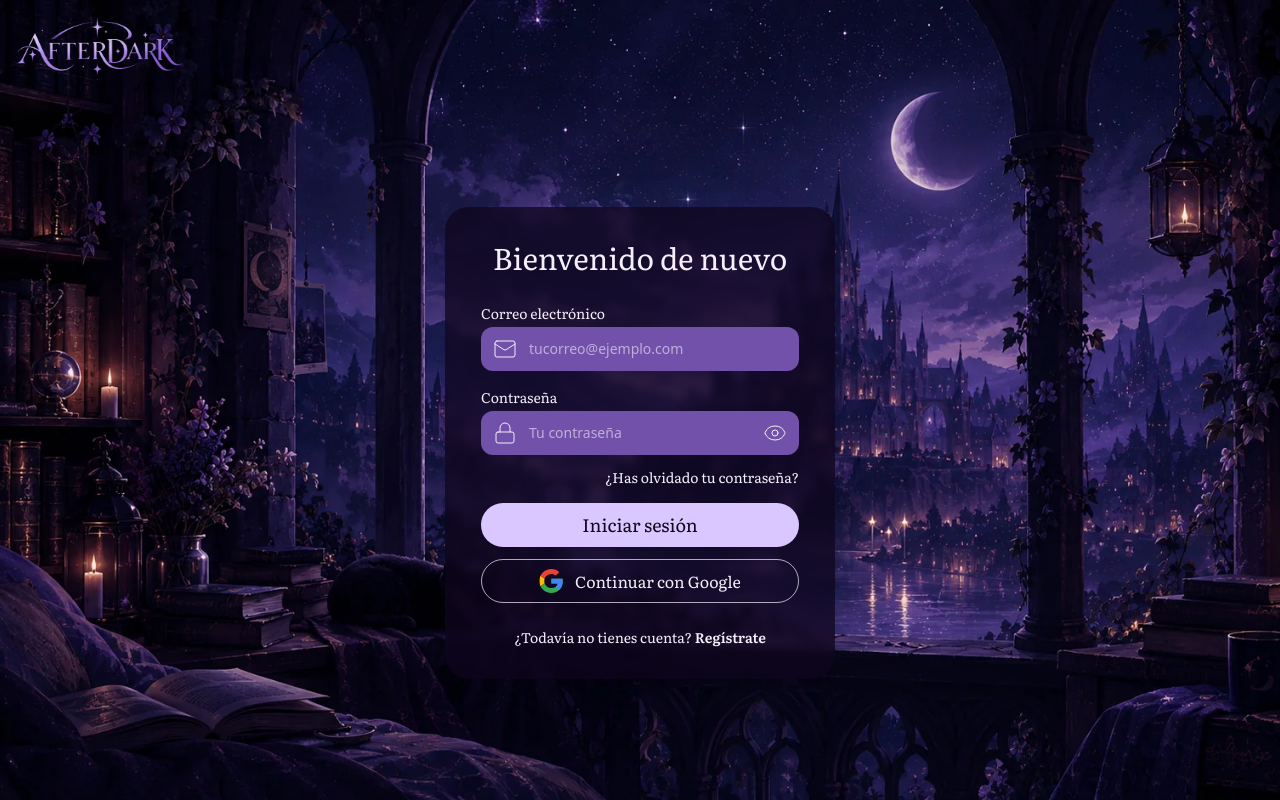
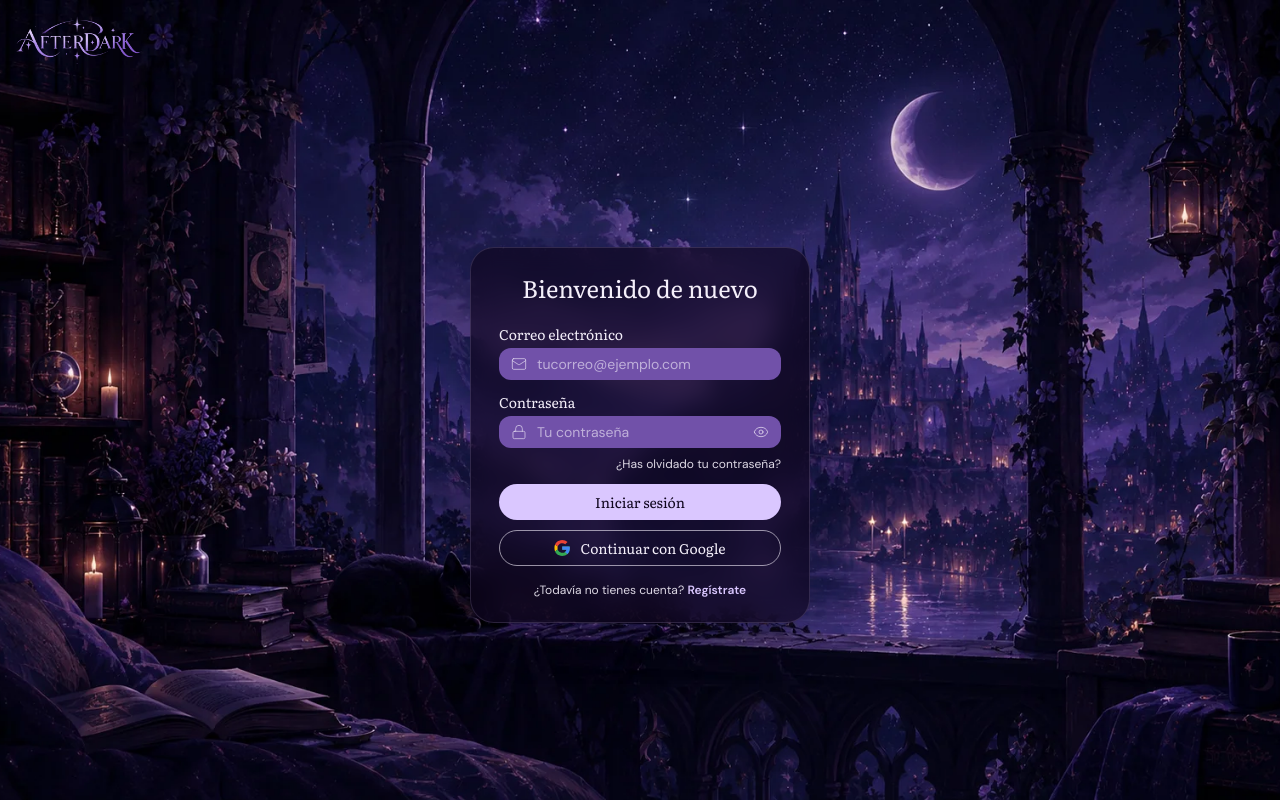
Before and after one commit to angelagc92/afterdark, a plain HTML site: page pages/login.html in a window 1280 px wide. Drawn offline with nearby package versions, Linux system fonts and the light colour scheme.

Commit message:
Login y registro actualizados

```diff
--- a/pages/login.html
+++ b/pages/login.html
@@ -1,16 +1,27 @@
+
 <!doctype html>
-<html lang="es"">
+<html lang="es">
+
 <head>
     <meta charset="UTF-8">
     <meta name="viewport" content="width=device-width, initial-scale=1">
+
     <title>Iniciar sesión | Afterdark</title>
 
+    <!-- Tailwind -->
     <script src="https://cdn.tailwindcss.com"></script>
 
+    <!-- Tipografías -->
     <link rel="preconnect" href="https://fonts.googleapis.com">
     <link rel="preconnect" href="https://fonts.gstatic.com" crossorigin>
-        <link href="https://fonts.googleapis.com/css2?family=Literata:wght@400;500;600&display=swap" rel="stylesheet">
 
+    <link href="https://fonts.googleapis.com/css2?family=Literata:wght@400;500;600&display=swap"
+        rel="stylesheet">
+
+    <link href="https://fonts.googleapis.com/css2?family=DM+Sans:wght@400;500;600;700&display=swap"
+        rel="stylesheet">
+
+    <!-- Configuración Tailwind -->
     <script>
         tailwind.config = {
             theme: {
@@ -22,7 +33,8 @@
                         luna: '#F4EFFA'
                     },
                     fontFamily: {
-                            serif: ['Literata', 'Georgia', 'serif']
+                        serif: ['Literata', 'Georgia', 'serif'],
+                        sans: ['DM Sans', 'sans-serif']
                     }
                 }
             }
@@ -33,90 +45,151 @@
 </head>
 
 <body
-        class="relative flex min-h-screen flex-col overflow-x-hidden bg-noche bg-[url('../assets/img/bg.webp')] bg-cover bg-[position:50%_30%] px-4 font-serif text-luna">
+    class="relative flex min-h-screen flex-col overflow-hidden bg-noche bg-[url('../assets/img/bg.webp')] bg-cover bg-fixed bg-center px-4 font-serif text-luna">
 
-        <!-- Cabecera: espacio reservado para el logo -->
+
+
+    <!-- CABECERA -->
     <header class="relative z-10 w-full shrink-0 pt-3 sm:pt-4">
+
         <a href="../index.html" class="inline-block">
-                <img src="../assets/img/logo.png" alt="Afterdark" class="h-14 w-auto sm:h-16">
+            <img
+                src="../assets/img/logo.png"
+                alt="Afterdark"
+                class="h-10 w-auto sm:h-12">
         </a>
+
     </header>
 
-        <!-- Contenido principal -->
-        <main class="relative z-10 flex w-full flex-1 items-center justify-center py-3">
 
-            <!-- Tarjeta de inicio de sesión -->
+    <!-- CONTENIDO PRINCIPAL -->
+    <main class="relative z-10 flex min-h-0 w-full flex-1 items-center justify-center py-3">
+
+        <!-- TARJETA DE INICIO DE SESIÓN -->
         <section
-                class="my-auto w-full max-w-[390px] rounded-3xl bg-noche/75 px-7 py-7 backdrop-blur-sm sm:px-9 sm:py-8">
+            class="my-auto w-full max-w-[340px] rounded-3xl border border-lila/15 bg-noche/65 px-6 py-5 shadow-2xl shadow-black/20 backdrop-blur-md sm:px-7 sm:py-6">
 
-                <h1 class="mb-7 text-center text-2xl sm:text-3xl text-luna">
+            <h1 class="mb-5 text-center text-xl text-luna sm:text-2xl">
                 Bienvenido de nuevo
             </h1>
 
+
             <form action="#" method="post" class="flex flex-col">
 
-                    <!-- Correo electrónico -->
-                    <label for="email" class="mb-1 text-sm text-luna">
+                <!-- CORREO ELECTRÓNICO -->
+                <label for="email" class="mb-1 text-xs text-luna sm:text-sm">
                     Correo electrónico
                 </label>
 
-                    <div class="mb-4 flex items-center gap-3 rounded-xl bg-violeta px-3 py-2.5">
-                        <img src="../assets/icons/mail.svg" alt="" class="h-6 w-6 shrink-0 ">
+                <div
+                    class="mb-3 flex h-8 items-center gap-2.5 rounded-xl bg-violeta px-3 transition-all duration-300 focus-within:ring-1 focus-within:ring-lila/60">
 
-                        <input id="email" name="email" type="email" placeholder="tucorreo@ejemplo.com"
-                            autocomplete="email" required
-                            class="w-full min-w-0 bg-transparent font-sans text-sm text-luna outline-none placeholder:text-luna/60">
+                    <img
+                        src="../assets/icons/mail.svg"
+                        alt=""
+                        class="h-4 w-4 shrink-0 opacity-90">
+
+                    <input
+                        id="email"
+                        name="email"
+                        type="email"
+                        placeholder="tucorreo@ejemplo.com"
+                        autocomplete="email"
+                        required
+                        class="w-full min-w-0 bg-transparent font-sans text-xs text-luna outline-none placeholder:text-luna/60 sm:text-sm">
+
                 </div>
 
-                    <!-- Contraseña -->
-                    <label for="password" class="mb-1 text-sm text-luna">
+
+                <!-- CONTRASEÑA -->
+                <label for="password" class="mb-1 text-xs text-luna sm:text-sm">
                     Contraseña
                 </label>
 
-                    <div class="flex items-center gap-3 rounded-xl bg-violeta px-3 py-2.5">
-                        <img src="../assets/icons/lock.svg" alt="" class="h-6 w-6 shrink-0 ">
+                <div
+                    class="flex h-8 items-center gap-2.5 rounded-xl bg-violeta px-3 transition-all duration-300 focus-within:ring-1 focus-within:ring-lila/60">
 
-                        <input id="password" name="password" type="password" placeholder="Tu contraseña"
-                            autocomplete="current-password" required
-                            class="w-full min-w-0 bg-transparent font-sans text-sm text-luna outline-none placeholder:text-luna/60">
+                    <img
+                        src="../assets/icons/lock.svg"
+                        alt=""
+                        class="h-4 w-4 shrink-0 opacity-90">
 
-                        <button type="button" data-toggle-password="password" aria-label="Mostrar contraseña"
-                            class="shrink-0">
-                            <img src="../assets/icons/eye.svg" alt="" class="h-6 w-6 ">
+                    <input
+                        id="password"
+                        name="password"
+                        type="password"
+                        placeholder="Tu contraseña"
+                        autocomplete="current-password"
+                        required
+                        class="w-full min-w-0 bg-transparent font-sans text-xs text-luna outline-none placeholder:text-luna/60 sm:text-sm">
+
+                    <button
+                        type="button"
+                        data-toggle-password="password"
+                        aria-label="Mostrar contraseña"
+                        class="shrink-0 transition-opacity hover:opacity-70">
+
+                        <img
+                            src="../assets/icons/eye.svg"
+                            alt=""
+                            class="h-4 w-4">
+
                     </button>
+
                 </div>
 
-                    <!-- Recuperación de contraseña -->
-                    <a href="#" class="mb-4 mt-3 self-end text-sm hover:underline text-luna">
+
+                <!-- RECUPERACIÓN DE CONTRASEÑA -->
+                <a
+                    href="#"
+                    class="mb-3 mt-2 self-end font-sans text-[11px] text-luna/90 transition-colors hover:text-lila hover:underline sm:text-xs">
                     ¿Has olvidado tu contraseña?
                 </a>
 
-                    <!-- Inicio de sesión -->
-                    <button type="submit"
-                        class="min-h-11 rounded-full bg-lila px-4 py-2 text-lg text-noche hover:bg-luna">
+
+                <!-- INICIO DE SESIÓN -->
+                <button
+                    type="submit"
+                    class="h-9 rounded-full bg-lila px-4 text-sm text-noche transition-all duration-300 hover:bg-luna">
+
                     Iniciar sesión
+
                 </button>
 
-                    <!-- Acceso con Google -->
-                    <button type="button"
-                        class="mt-3 flex min-h-11 items-center justify-center gap-3 rounded-full border border-luna/70 px-4 py-2 hover:bg-luna/10">
-                        <img src="../assets/icons/google-icon.svg" alt="" class="h-6 w-6 shrink-0">
+
+                <!-- ACCESO CON GOOGLE -->
+                <button
+                    type="button"
+                    class="mt-2.5 flex h-9 items-center justify-center gap-2.5 rounded-full border border-luna/60 px-4 text-xs text-luna transition-all duration-300 hover:border-lila hover:bg-lila/10 sm:text-sm">
+
+                    <img
+                        src="../assets/icons/google-icon.svg"
+                        alt=""
+                        class="h-4 w-4 shrink-0">
+
                     <span>Continuar con Google</span>
+
                 </button>
 
             </form>
 
-                <!-- Enlace al registro -->
-                <p class="mt-6 text-center text-sm text-luna">
+
+            <!-- ENLACE AL REGISTRO -->
+            <p class="mt-4 text-center font-sans text-[11px] leading-relaxed text-luna/90 sm:text-xs">
+
                 ¿Todavía no tienes cuenta?
-                    <a href="registro.html" class="font-semibold hover:underline">
+
+                <a
+                    href="registro.html"
+                    class="font-semibold text-lila transition-colors hover:text-luna hover:underline">
                     Regístrate
                 </a>
+
             </p>
 
         </section>
+
     </main>
 
 </body>
-
 </html>
```
Also changed, not shown: pages/registro.html (+38 -35 lines). Lines whose indentation alone changed are shown as unchanged.
